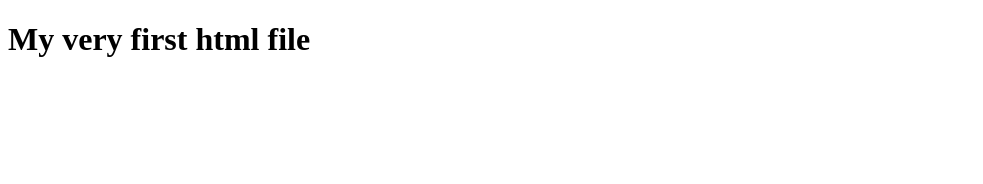
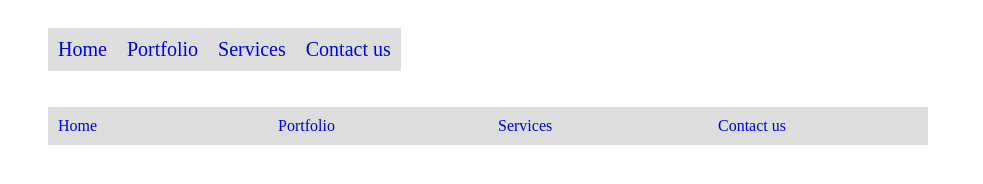
Before and after one commit to DotienOfficial/learnfrontend, a plain HTML site: page index.html in a window 1280 px wide. Shown: the whole page, without its empty margins (0-983 px from the left). Drawn offline with Linux system fonts and the light colour scheme.

Commit message:
Verticale menu and horizontal menu

```diff
--- a/index.html
+++ b/index.html
@@ -4,10 +4,27 @@
     <meta charset="UTF-8">
     <meta http-equiv="X-UA-Compatible" content="IE=edge">
     <meta name="viewport" content="width=device-width, initial-scale=1.0">
-    <title>My very first html file</title>
+    <title>Document</title>
     <link rel="stylesheet" href="style.css">
 </head>
 <body>
-    <h1>My very first html file</h1>
+    <!-- Make horizontal menu -->
+    <div class="navigation">
+        <ul>
+            <li><a href="#">Home</a></li>
+            <li><a href="#">Portfolio</a></li>
+            <li><a href="#">Services</a></li>
+            <li><a href="#">Contact us</a></li>
+        </ul>
+    </div>
+    <!-- Make verticle menu -->
+    <div class="navigation2">
+        <ul class="ul">
+            <li><a class="version2" href="#">Home</a></li>
+            <li><a class="version2" href="#">Portfolio</a></li>
+            <li><a class="version2" href="#">Services</a></li>
+            <li><a class="version2" href="#">Contact us</a></li>
+        </ul>
+    </div>
 </body>
 </html>
--- a/style.css
+++ b/style.css
@@ -0,0 +1,38 @@
+
+/* Make Div come from top to bottom */
+div{
+    display: flex;
+    margin: auto;
+    }
+/* Make horizontal menu */
+.navigation{
+    font-size: 20px;
+    cursor: pointer;
+}
+/* Làm cho các thẻ li trải từ trái qua phải */
+li {
+    float: left;
+    list-style: none;
+  }
+
+/* Hiển thị thẻ a như một block */
+a {
+    display: block;
+    padding: 10px;
+    background-color: #dddddd;
+    /* Bỏ gạch chân phía dưới của link */
+    text-decoration: none;
+  }
+
+
+/* Hiệu ứng chuột khi hover lên link */
+a:hover{
+    background-color: red;
+}
+
+/* Verticle Menu */
+.version2 {
+    display: block;
+    list-style: none;
+    width: 200px;
+}
```
